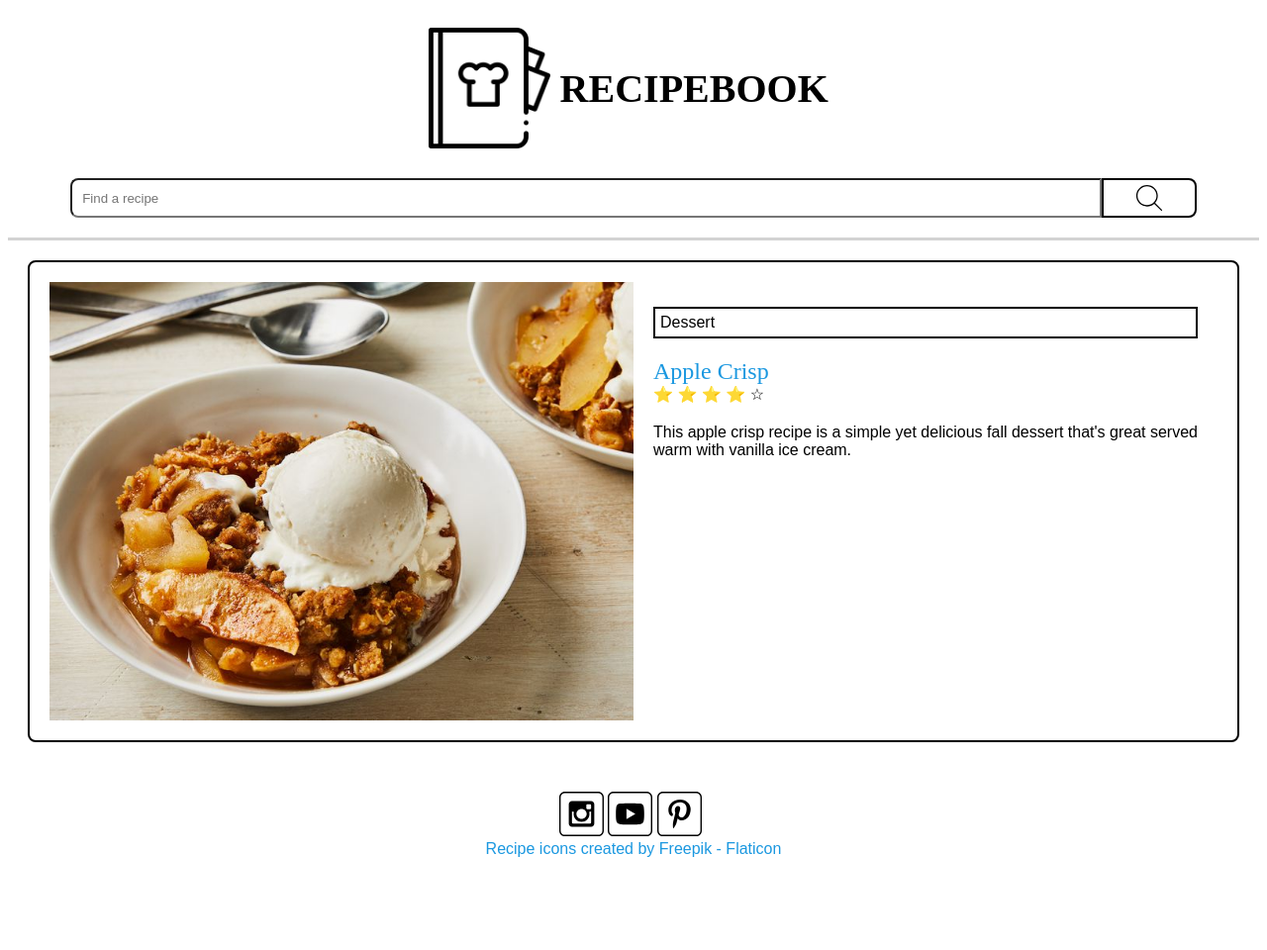
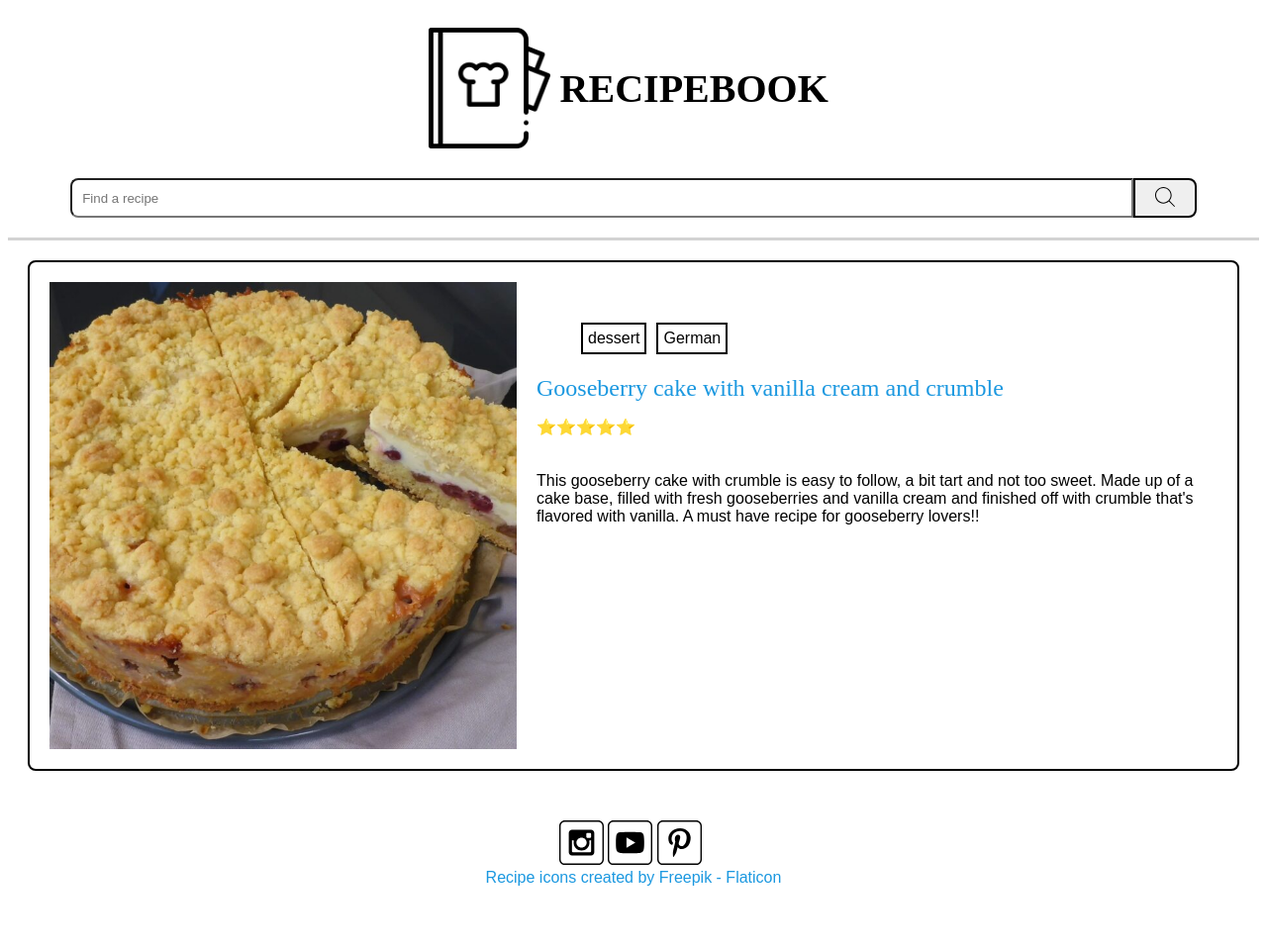
Before and after one commit to connorbabb/WDD131, a plain HTML site: page recipes/index.html in a window 1280 px wide. Shown: the whole page at 99% size. Before the commit the page ends 936 px from the top, so only its background shows below. Drawn offline with Linux system fonts and the light colour scheme; a web font is replaced by a local one.

Commit message:
finished recipe10

```diff
--- a/recipes/index.html
+++ b/recipes/index.html
@@ -14,40 +14,22 @@
 </head>
 <body>
     <header>
-        <img src="images/recipe-book.png" alt="Recipe Book Logo"></img>
+        <img src="images/recipe-book.png" alt="Recipe Book Logo">
         <h1>RECIPEBOOK</h1>
     </header>
     <main>
         <div id="search-container">
             <form id="searchBar">
-                <input id="searchBarPlaceholder" type="text" name="searchBarInput" placeholder="Find a recipe"/>
-                <img id="searchIcon" src="images/search.svg" alt="Search Icon"></img>
+                <input id="searchBarPlaceholder" type="text" name="searchBarInput" placeholder="Find a recipe">
+                <button id="searchIcon" type="button">
+                    <img src="images/search.svg" alt="Search Icon">
+                </button>
             </form>
         </div>
-        <div id="recipe">
-            <img src="images/apple-crisp.jpg" alt="Apple Crisp" class="recipe-image">
-            <div id="recipeDetails">
-                <span class="tag">Dessert</span>
-                <span class="title" role="text" aria-label="Apple Crisp">
-                    <span aria-hidden="false" class="title">Apple Crisp</span>
-                </span>
-                <span class="rating" role="img" aria-label="Rating: 4 out of 5 stars">
-                    <span aria-hidden="true" class="icon-star">⭐</span>
-                    <span aria-hidden="true" class="icon-star">⭐</span>
-                    <span aria-hidden="true" class="icon-star">⭐</span>
-                    <span aria-hidden="true" class="icon-star-empty">⭐</span>
-                    <span aria-hidden="true" class="icon-star-empty">☆</span>
-                </span>
-                <span class="description" role="text" aria-label="Apple Crisp">
-			        This apple crisp recipe is a simple yet delicious fall dessert that's great served warm with vanilla ice cream.
-                </span>
-            </div>
-        </div>
-
+        <div id="recipe"></div>
     </main>
     <footer>
         <div class="social">
-            <!-- Social media icons provided under CC from https://www.iconfinder.com/AlfredoCreates  -->
             <a class="socialIcons" href="#"><img src="images/instagram_icon.svg" alt="instagram icon"></a>
             <a class="socialIcons" href="#"><img src="images/youtube_icon.svg" alt="youtube icon"></a>
             <a class="socialIcons" href="#"><img src="images/pinterest_icon.svg" alt="pinterest icon"></a>
@@ -56,6 +38,6 @@
             <a id="iconMessage" href="https://www.flaticon.com/free-icons/recipe" title="recipe icons">Recipe icons created by Freepik - Flaticon</a>
         </div>
     </footer>
-    <script src="main.js" defer></script>
+    <script src="main.js" type="module"></script>
 </body>
 </html>
--- a/recipes/main.js
+++ b/recipes/main.js
@@ -0,0 +1,98 @@
+import recipes from './recipes.mjs';
+
+function random(num) {
+    return Math.floor(Math.random() * num);
+}
+
+function getRandomListEntry(list) {
+    const listLength = list.length;
+    const randomNum = random(listLength);
+    return list[randomNum];
+}
+
+function recipeTemplate(recipe) {
+    return `<figure class="recipe">
+        <img id="recipeImage" src="${recipe.image}" alt="image of ${recipe.name}" />
+        <figcaption class="recipeDetails">
+            <ul class="tags">
+                ${tagsTemplate(recipe.tags)}
+            </ul>
+            <span class="title" role="text" aria-label="${recipe.name}">
+                <span aria-hidden="false" class="title">${recipe.name}</span>
+            </span>
+            <p>
+                ${ratingTemplate(recipe.rating)}
+            </p>
+            <span class="description" role="text" aria-label="${recipe.name}">
+                ${recipe.description}
+            </span>
+        </figcaption>
+    </figure>`;
+}
+
+function tagsTemplate(tags) {
+    const html = tags.map(tag => `<div class="tag">${tag}</div>`).join('');
+    return html;
+}
+
+function ratingTemplate(rating) {
+    let html = `<span class="rating" role="img" aria-label="Rating: ${rating} out of 5 stars">`;
+
+    for (let i = 1; i <= 5; i++) {
+        if (i <= rating) {
+            html += `<span aria-hidden="true" class="icon-star">⭐</span>`;
+        } else {
+            html += `<span aria-hidden="true" class="icon-star-empty">☆</span>`;
+        }
+    }
+
+    html += `</span>`;
+    return html;
+}
+
+function renderRecipes(recipeList) {
+    const outputElement = document.getElementById('recipe');
+    const recipeHTMLStrings = recipeList.map(recipe => recipeTemplate(recipe));
+    outputElement.innerHTML = recipeHTMLStrings.join('');
+}
+
+function filterRecipes(query) {
+    const lowerCaseQuery = query.toLowerCase();
+
+    const filteredRecipes = recipes.filter(recipe => {
+        const nameMatch = recipe.name.toLowerCase().includes(lowerCaseQuery);
+        const descriptionMatch = recipe.description.toLowerCase().includes(lowerCaseQuery);
+        const tagMatch = recipe.tags && recipe.tags.some(tag => tag.toLowerCase().includes(lowerCaseQuery));
+        const ingredientMatch = recipe.ingredients && recipe.ingredients.some(ingredient => ingredient.toLowerCase().includes(lowerCaseQuery));
+
+        return nameMatch || descriptionMatch || tagMatch || ingredientMatch;
+    });
+
+    filteredRecipes.sort((a, b) => a.name.localeCompare(b.name));
+    return filteredRecipes;
+}
+
+
+function searchHandler(e) {
+    e.preventDefault();
+
+    const searchInput = document.getElementById('searchBarPlaceholder').value;
+    console.log(searchInput);
+    const filteredRecipes = filterRecipes(searchInput);
+    renderRecipes(filteredRecipes);
+}
+
+document.getElementById('searchIcon').addEventListener('click', searchHandler);
+
+document.getElementById('searchBar').addEventListener('keypress', function(e) {
+    if (e.key === 'Enter') {
+        searchHandler(e);
+    }
+});
+
+function init() {
+    const recipe = getRandomListEntry(recipes);
+    renderRecipes([recipe]);
+}
+
+init();
--- a/recipes/recipes.css
+++ b/recipes/recipes.css
@@ -49,22 +49,26 @@ body {
     border-radius: 8px 0px 0px 8px;
 }
 #searchIcon {
-    width: 8%;
+    width: 6%;
     padding: 5px;
     display: inline-block;
     border: 2px solid black;
     border-radius: 0px 8px 8px 0px;
 }
+#searchIcon:hover {
+    background-color: darkgrey;
+}
 
 img {
-	max-width: 100%;
+	max-width: 70%;
+    height: auto;
 }
 
 .social img {
     width: 15%;
 }
 
-#recipe {
+.recipe {
     border: 2px solid black;
     display: flex;
     flex-direction: column;
@@ -72,16 +76,19 @@ img {
     margin: 20px;
     padding: 20px;
 }
-#recipeDetails {
+.recipeDetails {
     display: flex;
     flex-direction: column;
+    padding-top: 10px;
 }
+
 .tag {
     border: 2px solid black;
     padding: 5px;
-    margin-top: 5px;
-    margin-bottom: 20px;
+    margin: 5px;
+    display: inline-block; /* Ensure tags are displayed side by side */
 }
+
 .title {
     color: var(--primary-color);
     font-family: var(--secondary-font);
@@ -94,7 +101,6 @@ footer {
     justify-content: center;
 }
 .social {
-    /* grid-row: 1/2; */
     padding-left: 150px;
     margin-top: 30px;
     width: 300px;
@@ -117,14 +123,14 @@ footer {
 }
 
 @media screen and (min-width: 600px) {
-    #recipe {
+    .recipe {
         flex-direction: row;
     }
-    #recipeDetails {
+    .recipeDetails {
         padding: 20px;
     }
     img {
-        width: 60%;
+        width: 40%;
     }
     .description {
         display: block;
@@ -139,6 +145,6 @@ footer {
 }
 @media screen and (min-width: 960px) {
     img {
-        width: 50%;
+        width: 40%;
     }
 }
```
